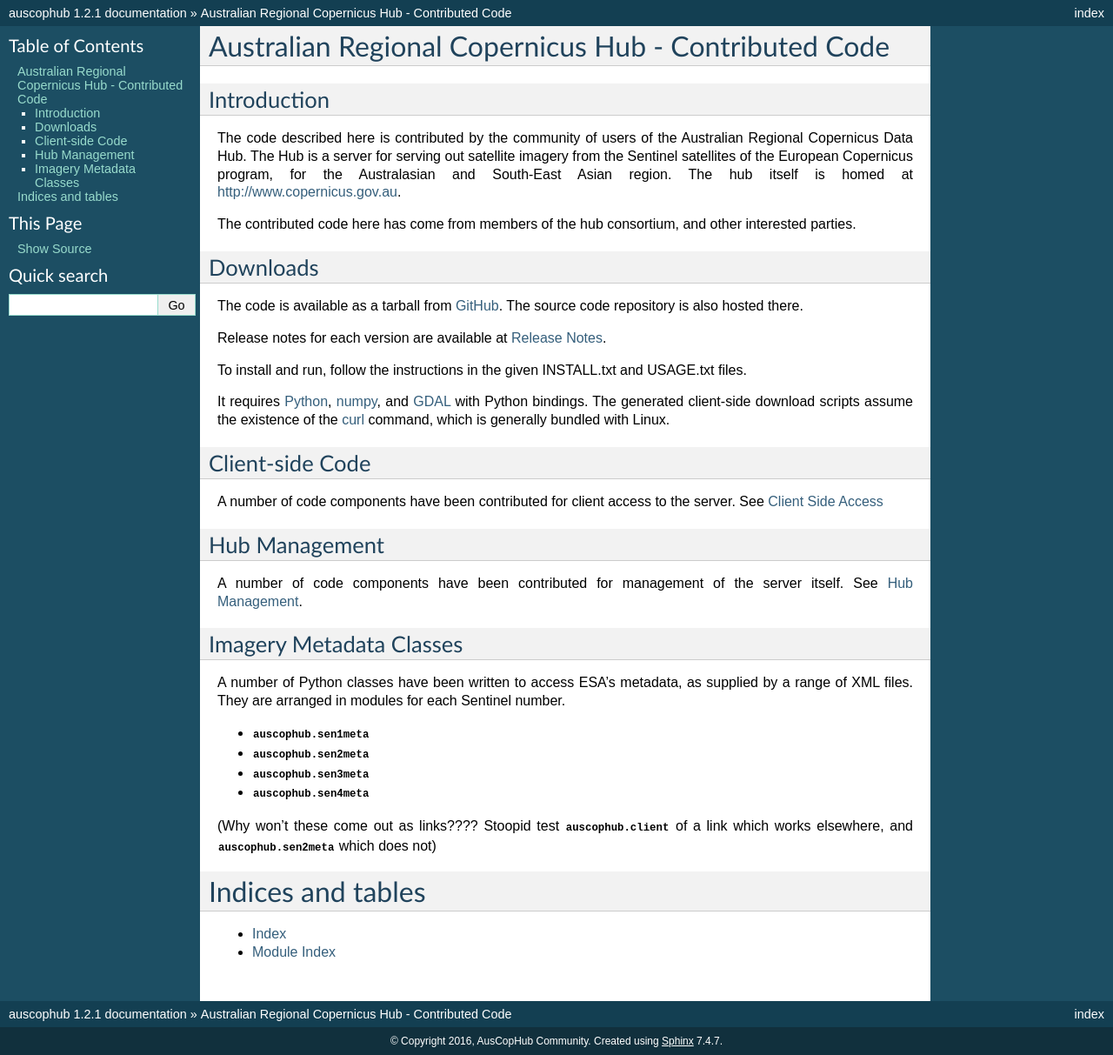
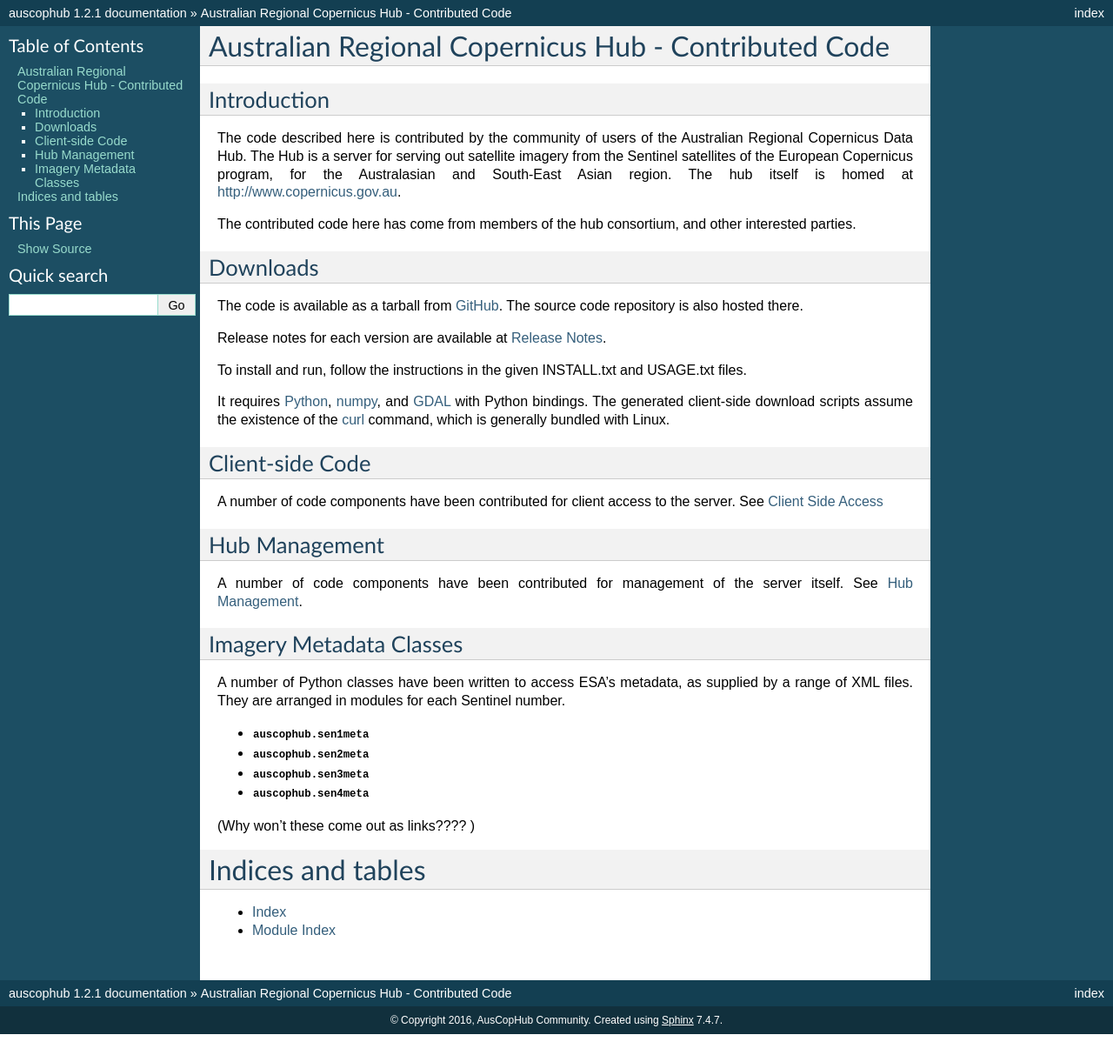
Before and after one commit to CopernicusAustralasia/auscophub, a Sphinx documentation site: the page built from doc/source/index.rst, in a window 1280 px wide. Shown: the whole page at 87% size. Built offline with Sphinx 7.4.7, drawn with Linux system fonts in a browser that asks for light colours; after the commit the page ends 1189 px from its top, so only the background shows below that.

Commit message:
Removing stoopid tests, but sen meta modules still don't come out as links

```diff
--- a/doc/source/clientside.rst
+++ b/doc/source/clientside.rst
@@ -55,5 +55,3 @@ can be used to update existing holdings.
 This main program makes use of functions supplied in the :mod:`auscophub.client` module. These
 could also be used to create more customised server access programs. The per-zipfile XML
 fragments can be decoded using the code in the :mod:`auscophub.auscophubmeta` module.
-
-Stoopid test :mod:`auscophub.sen2meta`
--- a/doc/source/index.rst
+++ b/doc/source/index.rst
@@ -51,8 +51,7 @@ a range of XML files. They are arranged in modules for each Sentinel number.
 * :mod:`auscophub.sen3meta`
 * :mod:`auscophub.sen4meta`
 
-(Why won't these come out as links???? Stoopid test :mod:`auscophub.client` of a
-link which works elsewhere, and :mod:`auscophub.sen2meta` which does not)
+(Why won't these come out as links???? )
 
 
 Indices and tables
```
